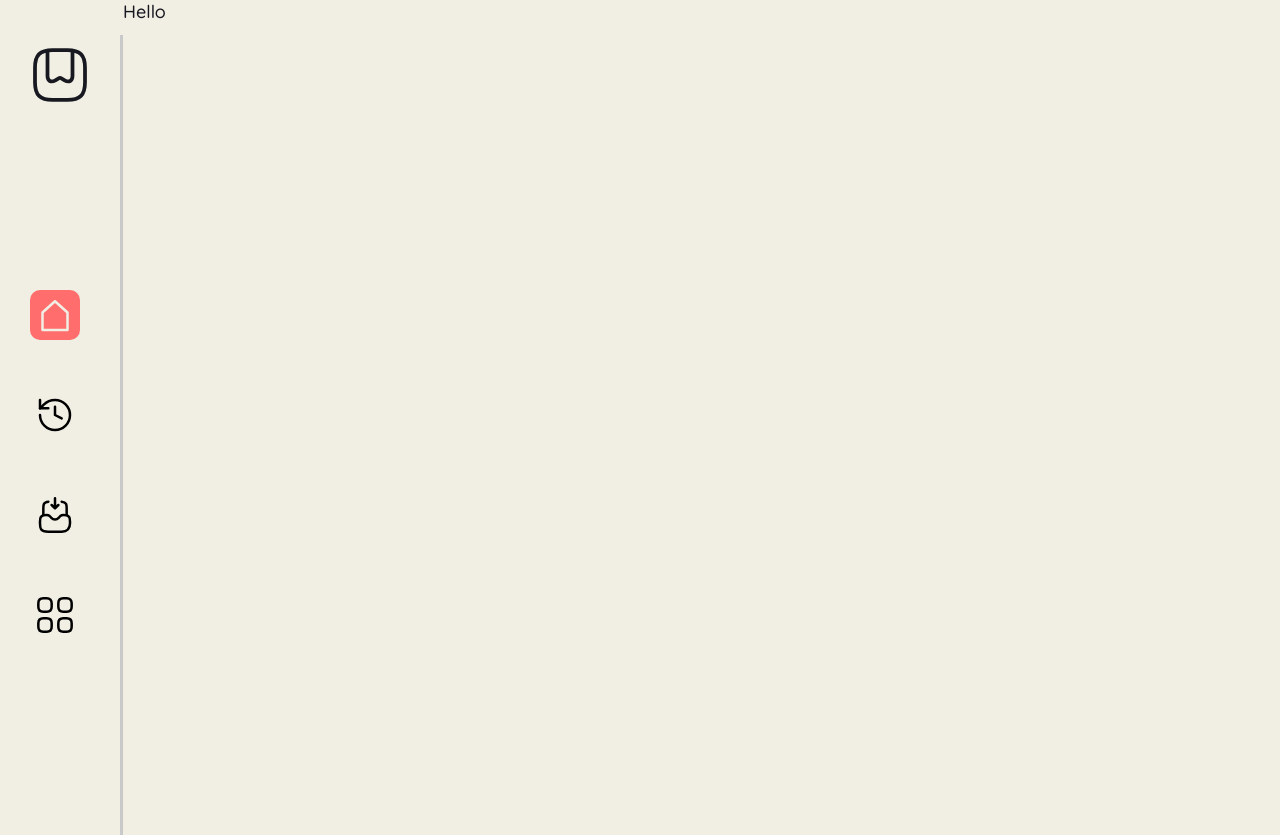
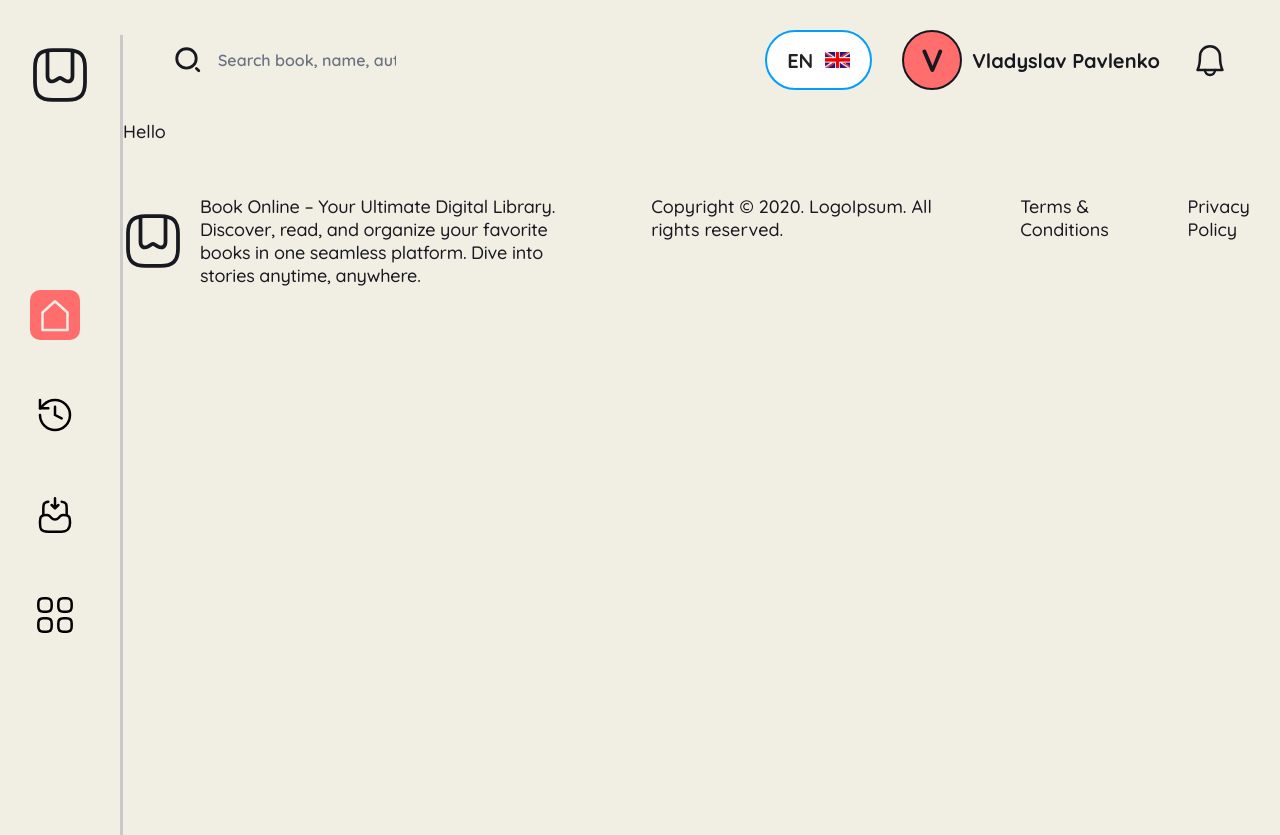
Before and after one commit to Vladislav-Pavlenko/book-online, a Next.js app: page /home in a window 1280 px wide. Built offline with nearby package versions, Linux system fonts and the light colour scheme.

Commit message:
feat(layout): add header and footer

```diff
--- a/src/app/(main)/components/Footer/Footer.module.css
+++ b/src/app/(main)/components/Footer/Footer.module.css
@@ -0,0 +1,34 @@
+.footer {
+    padding: 52px 0 62px;
+    width: 100%;
+    display: flex;
+    justify-content: center;
+    gap: 60px;
+}
+
+.logo {
+    display: flex;
+    align-items: center;
+    gap: 17px;
+}
+
+.logo_icon {
+    stroke: #181821;
+    fill: transparent;
+}
+
+.description {
+    letter-spacing: -0.205px;
+
+    max-width: 500px;
+}
+
+.list {
+    display: flex;
+    gap: 39px;
+}
+
+.li {
+}
+.list_link {
+}
--- a/src/app/(main)/components/Footer/Footer.tsx
+++ b/src/app/(main)/components/Footer/Footer.tsx
@@ -0,0 +1,38 @@
+import styles from './Footer.module.css';
+import Link from 'next/link';
+
+export default function Footer() {
+  return (
+    <footer className={styles.footer}>
+      <div className={styles.logo}>
+        <Link className={styles.logo_link} href="/home">
+          <svg className={styles.logo_icon} width="60" height="60">
+            <use href="/img/icons.svg#logo"></use>
+          </svg>
+        </Link>
+        <p className={styles.description}>
+          Book Online – Your Ultimate Digital Library. Discover, read, and
+          organize your favorite books in one seamless platform. Dive into
+          stories anytime, anywhere.
+        </p>
+      </div>
+      <ul className={styles.list}>
+        <li className={styles.li}>
+          <Link className={styles.list_link} href="">
+            Copyright © 2020. LogoIpsum. All rights reserved.
+          </Link>
+        </li>
+        <li className={styles.li}>
+          <Link className={styles.list_link} href="">
+            Terms & Conditions
+          </Link>
+        </li>
+        <li className={styles.li}>
+          <Link className={styles.list_link} href="">
+            Privacy Policy
+          </Link>
+        </li>
+      </ul>
+    </footer>
+  );
+}
--- a/src/app/(main)/components/Header/Header.module.css
+++ b/src/app/(main)/components/Header/Header.module.css
@@ -0,0 +1,84 @@
+.header {
+    display: flex;
+    padding: 30px 50px;
+    gap: 30px;
+}
+
+.search_label {
+    display: flex;
+    margin-right: auto;
+    align-items: center;
+}
+
+.search_icon {
+    fill: transparent;
+    stroke: #181821;
+    margin-right: 15px;
+}
+
+.search_input {
+    font-size: 16px;
+    font-weight: 600;
+    border: none;
+    background-color: transparent;
+    padding: 0;
+
+    &:focus {
+        box-shadow: none;
+    }
+}
+
+.lang_btn {
+    display: flex;
+    align-items: center;
+    gap: 12px;
+    padding: 10px 20px;
+
+    border-radius: 50px;
+    border: 2px solid #009fff;
+    background-color: #fff;
+
+    font-size: 20px;
+    font-weight: 700;
+}
+
+.lang_image {
+    height: 16px;
+}
+
+.user_container {
+    display: flex;
+    gap: 10px;
+    align-items: center;
+}
+
+.user_image {
+    width: 60px;
+    height: 60px;
+    border-radius: 60px;
+    object-fit: cover;
+}
+
+.user_name {
+    display: flex;
+    justify-content: center;
+    align-items: center;
+    width: 60px;
+    height: 60px;
+    border-radius: 60px;
+    border: 2px solid #181821;
+    background-color: #ff6d6d;
+
+    font-size: 32px;
+    font-weight: 700;
+}
+
+.user_fullname {
+    font-size: 20px;
+    font-weight: 700;
+}
+
+.notification_icon {
+    fill: transparent;
+    stroke: #181821;
+}
--- a/src/app/(main)/components/Header/Header.tsx
+++ b/src/app/(main)/components/Header/Header.tsx
@@ -1,3 +1,56 @@
+import { useId } from 'react';
+import styles from './Header.module.css';
+import Image from 'next/image';
+
 export default function Header() {
-  return <header></header>;
+  const fieldId = useId();
+  const name = 'Vladyslav Pavlenko';
+  const link = '';
+  return (
+    <header className={styles.header}>
+      <label className={styles.search_label} htmlFor={fieldId}>
+        <svg className={styles.search_icon} width="30" height="30">
+          <use href="/img/icons.svg#search"></use>
+        </svg>
+        <input
+          className={styles.search_input}
+          type="text"
+          name="search"
+          id={fieldId}
+          placeholder="Search book, name, author..."
+        />
+      </label>
+
+      <button className={styles.lang_btn} type="button">
+        EN
+        <Image
+          className={styles.lang_image}
+          src="/img/english.png"
+          alt="English"
+          width="25"
+          height="16"
+        />
+      </button>
+      <div className={styles.user_container}>
+        {link ? (
+          <Image
+            className={styles.user_image}
+            src={link}
+            alt={name}
+            width="60"
+            height="60"
+          />
+        ) : (
+          <p className={styles.user_name}>{name.slice(0, 1)}</p>
+        )}
+        <p className={styles.user_fullname}>{name}</p>
+      </div>
+
+      <button className={styles.notifications_btn} type="button">
+        <svg className={styles.notification_icon} width="40" height="42">
+          <use href="/img/icons.svg#bell"></use>
+        </svg>
+      </button>
+    </header>
+  );
 }
--- a/src/app/(main)/components/Sidebar/Sidebar.module.css
+++ b/src/app/(main)/components/Sidebar/Sidebar.module.css
@@ -7,7 +7,7 @@
     height: 100vh;
 }
 
-.link_icon {
+.logo_icon {
     stroke: #181821;
     fill: transparent;
 }
@@ -30,11 +30,10 @@
     transition: 350ms ease-in-out;
 
     &:hover,
-    :focus-visible{
+    :focus-visible {
         background-color: #ff8686;
     }
 }
-
 
 .nav_icon {
     fill: transparent;
@@ -45,11 +44,11 @@
     background-color: #ff6d6d;
 
     &:hover,
-    :focus-visible{
+    :focus-visible {
         background-color: rgb(250, 93, 93);
     }
 
     .nav_icon {
-      stroke: #f1eee3;
+        stroke: #f1eee3;
     }
 }
--- a/src/app/(main)/components/Sidebar/Sidebar.tsx
+++ b/src/app/(main)/components/Sidebar/Sidebar.tsx
@@ -8,8 +8,8 @@ export default function Sidebar() {
   const pathName = usePathname();
   return (
     <aside className={styles.aside}>
-      <Link className={styles.link} href="/home">
-        <svg className={styles.link_icon} width="60" height="60">
+      <Link className={styles.logo_link} href="/home">
+        <svg className={styles.logo_icon} width="60" height="60">
           <use href="/img/icons.svg#logo"></use>
         </svg>
       </Link>
--- a/src/app/(main)/layout.tsx
+++ b/src/app/(main)/layout.tsx
@@ -1,4 +1,6 @@
-import Sidebar from '@/app/(main)/components/Sidebar/Sidebar';
+import Sidebar from '@(main)/components/Sidebar/Sidebar';
+import Header from '@(main)/components/Header/Header';
+import Footer from '@(main)/components/Footer/Footer';
 
 export default function RootLayout({
   children,
@@ -8,7 +10,11 @@ export default function RootLayout({
   return (
     <>
       <Sidebar />
-      {children}
+      <div className="d-flex flex-column w-full">
+        <Header />
+        {children}
+        <Footer />
+      </div>
     </>
   );
 }
--- a/tsconfig.json
+++ b/tsconfig.json
@@ -22,7 +22,8 @@
       "@/*": ["./src/*"],
       "@components/*": ["./src/app/components/*"],
       "@api/*": ["./src/app/api/*"],
-      "@(auth)/*": ["./src/app/(auth)/*"]
+      "@(auth)/*": ["./src/app/(auth)/*"],
+      "@(main)/*": ["./src/app/(main)/*"]
     }
   },
   "include": [
```
Also changed, not shown: public/img/icons.svg, 1 other file (tests, documents, lock files or other folders).
